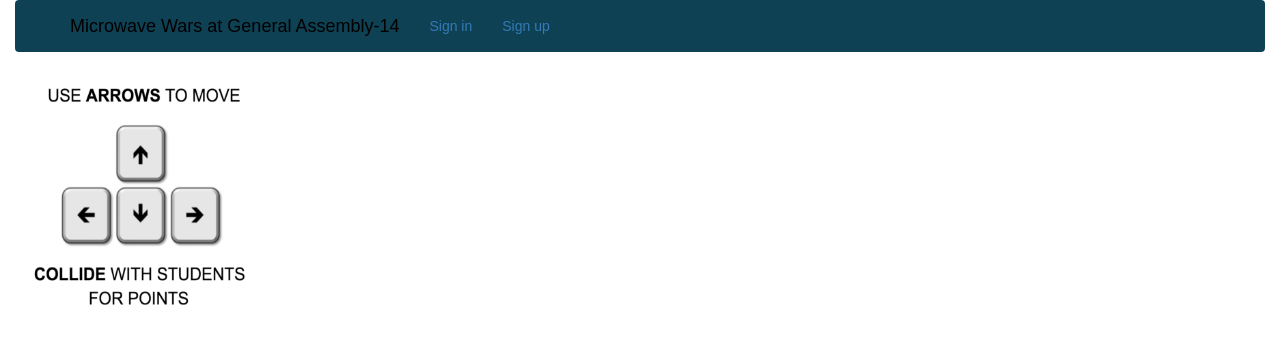
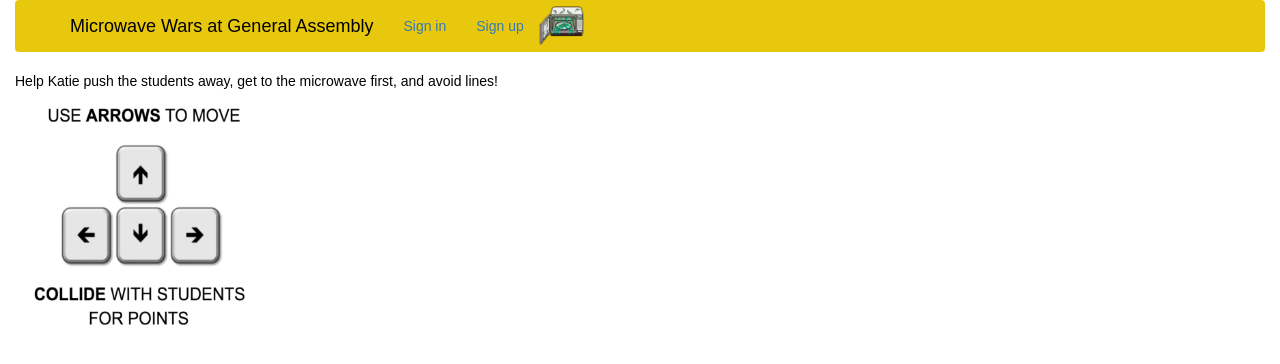
Before and after one commit to viohlet/microwave-wars-client, a website: page index.html in a window 1280 px wide. Drawn offline with Linux system fonts and the light colour scheme.

Commit message:
Navbar change
Navbar color and logo added. Also a little description that
explains the purpose of the game.

```diff
--- a/assets/scripts/game/main.js
+++ b/assets/scripts/game/main.js
@@ -45,6 +45,7 @@
 let scorediv = document.getElementById('scorediv');
 let scorelabel = document.getElementById('label');
 
+
 function create() {
 
   let ground = game.add.image(0, 0, 'ground');
@@ -70,12 +71,14 @@
   let x = game.world.randomX;
   let y = game.world.randomY;
 
+
   //weapon TO-DO
   weapon = game.add.weapon(30, 'sprites', 'chair.png');
   //merpy merp bullets are killed
   weapon.bulletKillType = Phaser.Weapon.KILL_WORLD_BOUNDS;
   weapon.bulletSpeed = 500;
   weapon.fireRate = 600;
+
 
 
   // main character: Katie
@@ -196,19 +199,8 @@
   // sadmicrowave.events.onInputUp.add(function addMicrowave() {
   //       // When the paus button is pressed, we pause the game
   //     // game.paused = true;
-  //     game.add.text(350, 80, 'You Win!', { fontSize: '32px', fill: '#E8C80C' });
   // });
 
-//   function addMicrowave(katie, student) {
-//   sadmicrowave = game.add.button(350, 80, 'sadmicrowave');
-//   sadmicrowave.scale.setTo(0.5, 0.5);
-//   sadmicrowave.inputEnabled = true;
-//   sadmicrowave.events.onInputUp.add(function () {
-//         // When the paus button is pressed, we pause the game
-//       // game.paused = true;
-//       youWin = game.add.text(350, 80, 'You Win!', { fontSize: '32px', fill: '#E8C80C' });
-//   });
-// }
 
   timerText = game.add.text(530, 16, 'Time: ', { fontSize: '32px', fill: '#E8C80C' });
   game.time.events.add(Phaser.Timer.SECOND * 30, fadePicture);
@@ -243,12 +235,6 @@
   //                               {font: '24px Arial', fill: '#ffffff'});
   }
 
-  // function microwaveWins() {
-  //     sadmicrowave = game.add.button(350, 80, 'sadmicrowave');
-  //     sadmicrowave.scale.setTo(0.5, 0.5);
-  //     sadmicrowave.inputEnabled = true;
-  //     sadmicrowave.events.onInputUp.add();
-  // }
 
   function update() {
 
@@ -292,24 +278,7 @@
     if (
       score === 230
     ){
-      game.add.text(350, 80, 'You Win! Click to restart', { fontSize: '32px', fill: '#E8C80C' });
+      game.add.text(330, 100, 'You Win!', { fontSize: '32px', fill: '#E8C80C' });
       // restart();
     }
   }
-
-
-//     player.resetPosition(); // Reset the players position   score = 0;   // Reset the score to zero   addMoreEnemies();  // Add more enemies to your game}
-// function listener (sprite, pointer, student) {
-//   // console.log(score);
-//   // score += 10;
-//   // console.log("score is ", score);
-//   // sprite.destroy();
-//   // fire ajax PATCH request to game
-//   // how do we get game id?
-//   // render();
-//   // if (
-//   //   game.time.events.duration === 0
-//   // ) {
-//   //   gameover();
-//   // }
-// }
--- a/assets/styles/index.scss
+++ b/assets/styles/index.scss
@@ -18,6 +18,12 @@
   color: $black;
 }
 
+.welcometext{
+  color: $white;
+  font-family: arial;
+  font-size: 18px;
+}
+
 #showgame {
   display: block;
   // display: none;
@@ -26,12 +32,14 @@
   // margin: 0 auto;
   // text-align: right;
   position: absolute;
+  // position:
 }
 
 .instructions {
   // position: absolute;
   text-align: right;
   // margin: 0 auto;
+  padding-bottom: 370px;
 }
 
 #change-password-button{
--- a/index.html
+++ b/index.html
@@ -14,7 +14,8 @@
 
     <body class="container-fluid">
 
-      <nav class="navbar navbar-dark" style="background-color: #0F4154;" role="navigation">
+      <nav class="navbar navbar-dark" style="background-color: #E8C80C;" role="navigation">
+        <!-- 0F4154 -->
         <div class="container">
             <div class="navbar-header">
               <button type="button" class="navbar-toggle" data-toggle="collapse" data-target="#bs-example-navbar-collapse-1">
@@ -23,7 +24,12 @@
                 <span class="icon-bar">''</span>
                 <span class="icon-bar">''</span>
               </button>
-              <a href='#home' class="navbar-brand" id='home-logo'>Microwave Wars at General Assembly-14</a>
+              <a href='#home' class="navbar-brand" id='home-logo'>
+
+                Microwave Wars at General Assembly
+
+              </a>
+
             </div>
             <div class="collapse navbar-collapse" id="bs-example-navbar-collapse-1">
               <ul class="nav navbar-nav">
@@ -45,6 +51,10 @@
                 <!-- <li>
                     <a href='#' class='other-auth-settings' id='game-history-button'>Game History</a>
                 </li> -->
+                <li>
+                  <img src="./assets/scripts/game/images/sadmicrowave.png" alt="MW-1"
+                  style="width:45px;height:45px;position:absolute;display:inline-block;">
+                </li>
               </ul>
           </div>
         </div>
@@ -89,7 +99,7 @@
          </div>
 
          <!-- change password -->
-         <div class="modal fade" id="change-password" tabindex="-1" role="dialog" aria-labelledby="change-password" aria-hidden="true">
+         <!-- <div class="modal fade" id="change-password" tabindex="-1" role="dialog" aria-labelledby="change-password" aria-hidden="true">
            <div class="modal-dialog"  role="document">
              <div class="modal-content">
                <div class="modal-header">
@@ -104,7 +114,7 @@
              </form>
              </div>
            </div>
-         </div>
+         </div> -->
 
          <!-- game history -->
          <!-- <div class="modal fade" id="game-history" tabindex="-1" role="dialog" aria-labelledby="game-history" aria-hidden="true">
@@ -151,46 +161,21 @@
              <div><button id='gameover'>quit</button></div>
          </div> -->
 
+        <div class="welcometext">
+          Help Katie push the students away, get to the microwave first, and avoid lines!
+        </div>
 
-
-       <div id="showgame">
-       </div>
+        <div id="showgame"> </div>
 
 
        <div class="instructions">
-         <!-- <img src="./assets/scripts/game/images/mc1.png" alt="MW-1" style="width:400px;height:200px;"> -->
-         <!-- <img src="./assets/scripts/game/images/mc2.png" alt="MW-1" style="width:400px;height:200px;"> -->
-         <!-- <br>
-         <br> -->
-         <img src="./assets/scripts/game/images/easyinstructions.png" alt="MW-1" style="width:250px;height:250px;">
-         <br>
-         <br>
-         <br>
-         <br>
-         <br>
-         <br>
-         <br>
-         <br>
-         <br>
-         <br>
-         <br>
-         <br>
-         <br>
-         <br>
-         <br>
-         <br>
-         <br>
-         <br>
-         <br>
-
-
+         <img src="./assets/scripts/game/images/easyinstructions.png" alt="MW-1"
+         style="width:250px;height:250px;">
        </div>
-       <!-- </div> -->
 
 
     </body>
 
 
 
-
 </html>
```
